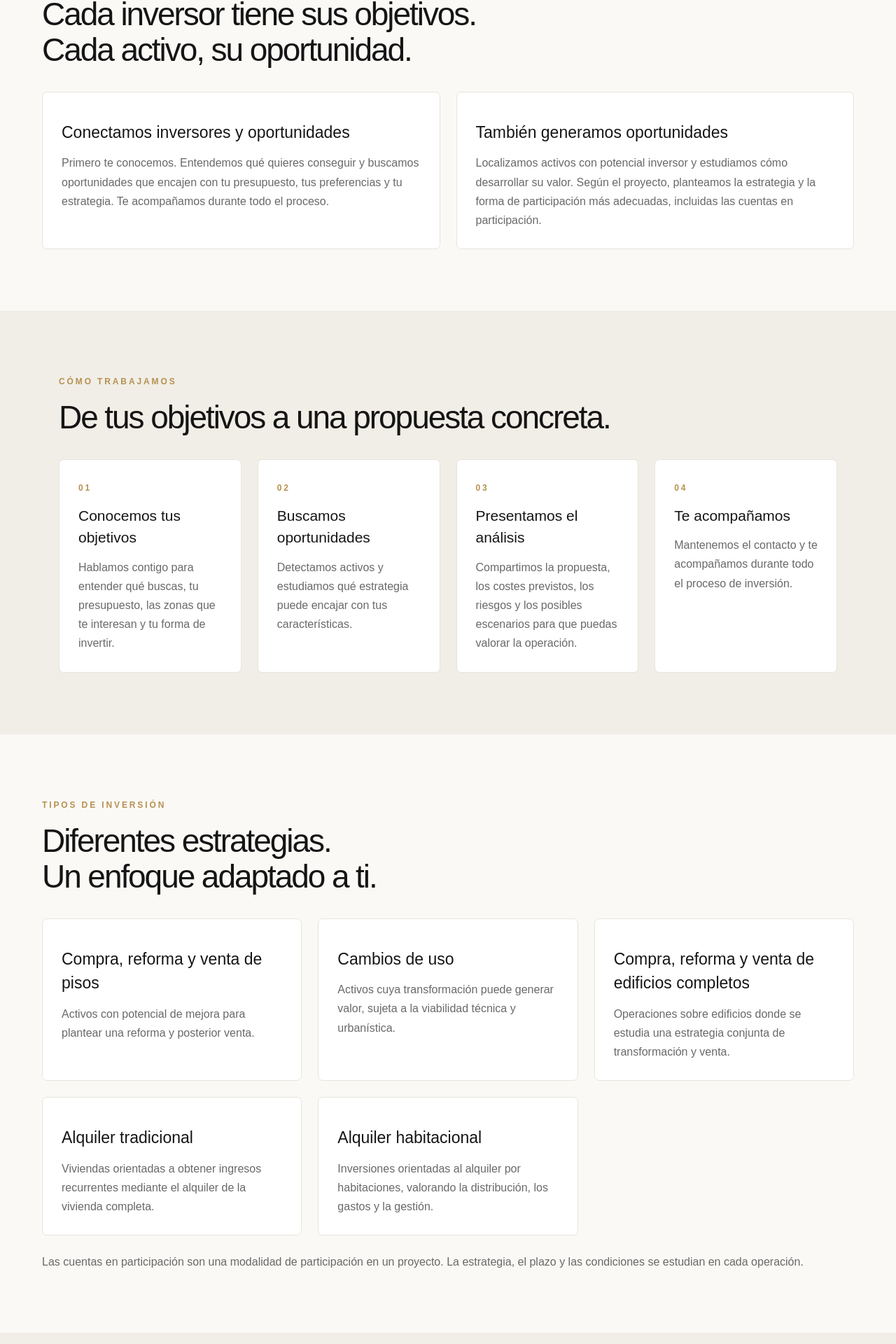
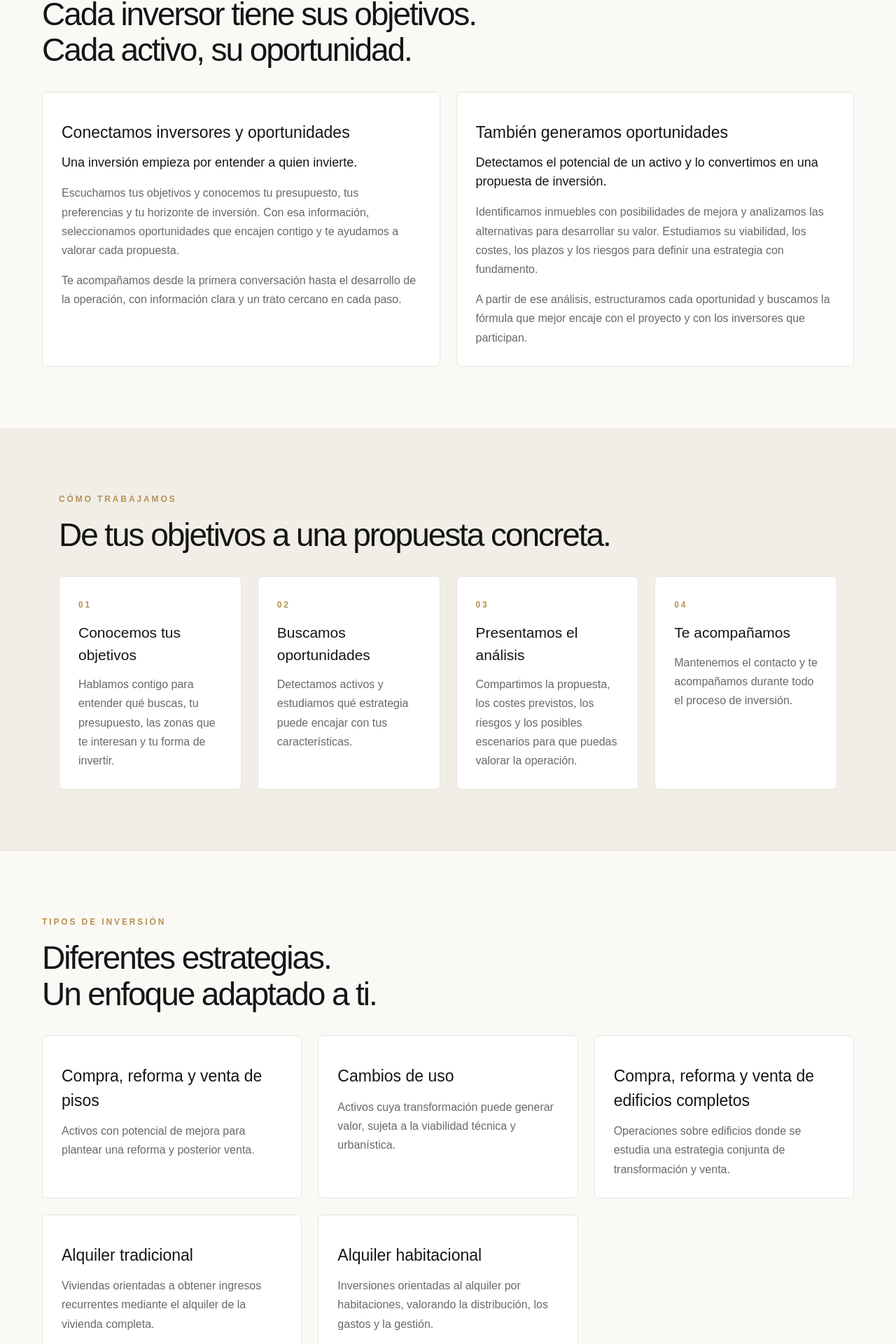
Before and after one commit to propertyinvestors42/property-investors-web, a Next.js app: page / in a window 1280 px wide. Shown: the part 1115-3035 px from the top of the page at 70% size. Built offline with nearby package versions, Linux system fonts and the light colour scheme.

Commit message:
Clarify investor matching and opportunity creation copy with readable paragraph hierarchy

```diff
--- a/src/app/page.tsx
+++ b/src/app/page.tsx
@@ -25,8 +25,8 @@ export default function Home() {
     <section className="section wrap" id="que-hacemos"><span className="kicker">Qué hacemos</span>
       <h2>Cada inversor tiene sus objetivos.<br/>Cada activo, su oportunidad.</h2>
       <div className="grid service-grid">
-        <article className="card card-body"><h3>Conectamos inversores y oportunidades</h3><p className="muted">Primero te conocemos. Entendemos qué quieres conseguir y buscamos oportunidades que encajen con tu presupuesto, tus preferencias y tu estrategia. Te acompañamos durante todo el proceso.</p></article>
-        <article className="card card-body"><h3>También generamos oportunidades</h3><p className="muted">Localizamos activos con potencial inversor y estudiamos cómo desarrollar su valor. Según el proyecto, planteamos la estrategia y la forma de participación más adecuadas, incluidas las cuentas en participación.</p></article>
+        <article className="card card-body"><h3>Conectamos inversores y oportunidades</h3><p style={{fontSize:18,lineHeight:1.5,marginBottom:16}}>Una inversión empieza por entender a quien invierte.</p><p className="muted">Escuchamos tus objetivos y conocemos tu presupuesto, tus preferencias y tu horizonte de inversión. Con esa información, seleccionamos oportunidades que encajen contigo y te ayudamos a valorar cada propuesta.</p><p className="muted" style={{marginTop:16}}>Te acompañamos desde la primera conversación hasta el desarrollo de la operación, con información clara y un trato cercano en cada paso.</p></article>
+        <article className="card card-body"><h3>También generamos oportunidades</h3><p style={{fontSize:18,lineHeight:1.5,marginBottom:16}}>Detectamos el potencial de un activo y lo convertimos en una propuesta de inversión.</p><p className="muted">Identificamos inmuebles con posibilidades de mejora y analizamos las alternativas para desarrollar su valor. Estudiamos su viabilidad, los costes, los plazos y los riesgos para definir una estrategia con fundamento.</p><p className="muted" style={{marginTop:16}}>A partir de ese análisis, estructuramos cada oportunidad y buscamos la fórmula que mejor encaje con el proyecto y con los inversores que participan.</p></article>
       </div>
     </section>
     <section className="section subtle" id="como-trabajamos"><div className="wrap"><span className="kicker">Cómo trabajamos</span><h2>De tus objetivos a una propuesta concreta.</h2>
@@ -34,7 +34,7 @@ export default function Home() {
     </div></section>
     <section className="section wrap" id="tipos-de-inversion"><span className="kicker">Tipos de inversión</span><h2>Diferentes estrategias.<br/>Un enfoque adaptado a ti.</h2>
       <div className="grid">{strategies.map(([t,d])=><article className="card card-body" key={t}><h3>{t}</h3><p className="muted">{d}</p></article>)}</div>
-      <p className="muted" style={{marginTop:24}}>Las cuentas en participación son una modalidad de participación en un proyecto. La estrategia, el plazo y las condiciones se estudian en cada operación.</p>
+      <p className="muted" style={{marginTop:24}}>La estrategia, los plazos y la forma de participar se definen para cada proyecto, según las características del activo y los objetivos del inversor.</p>
     </section>
     <section className="section subtle" id="sobre-nosotros"><div className="wrap"><span className="kicker">Property Investors</span><h2>Juntos hacia tus objetivos.</h2>
       <p className="muted" style={{maxWidth:780}}>Property Investors conecta oportunidades inmobiliarias con personas que quieren invertir. Nuestro punto de partida es escuchar: entender tus objetivos y acompañarte con una propuesta adaptada a tus características. Además de buscar activos, trabajamos en generar oportunidades con una estrategia definida para cada proyecto.</p>
```
